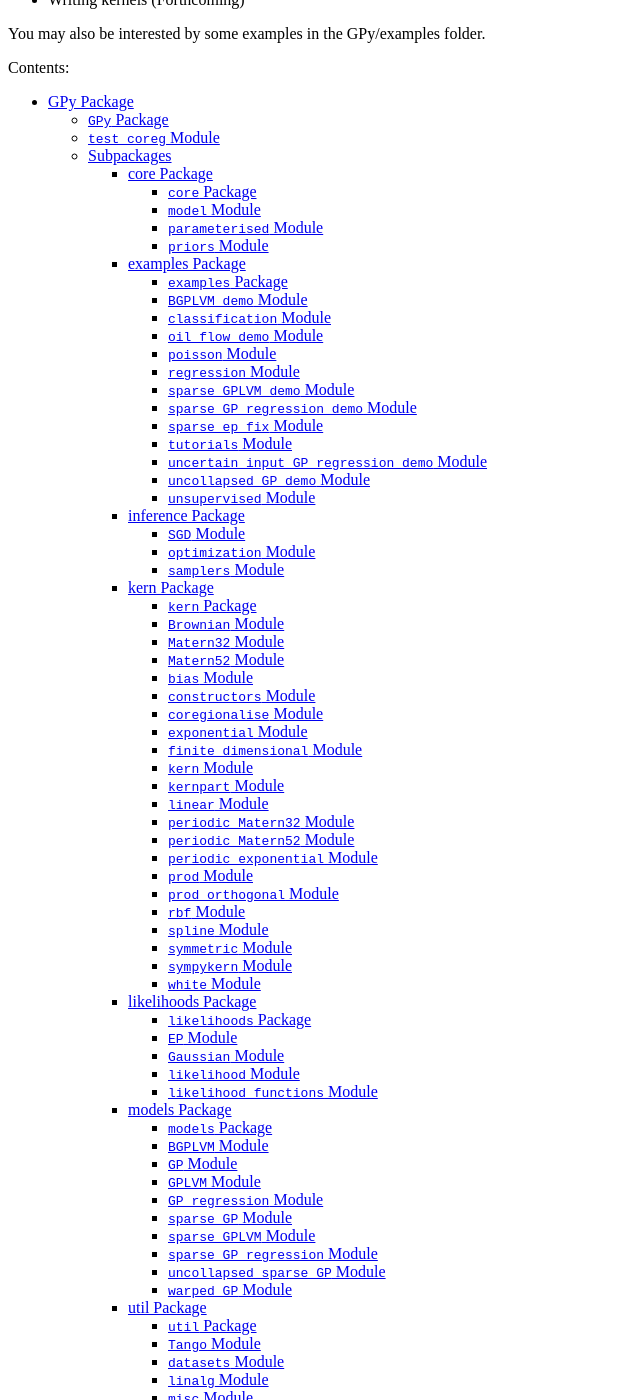
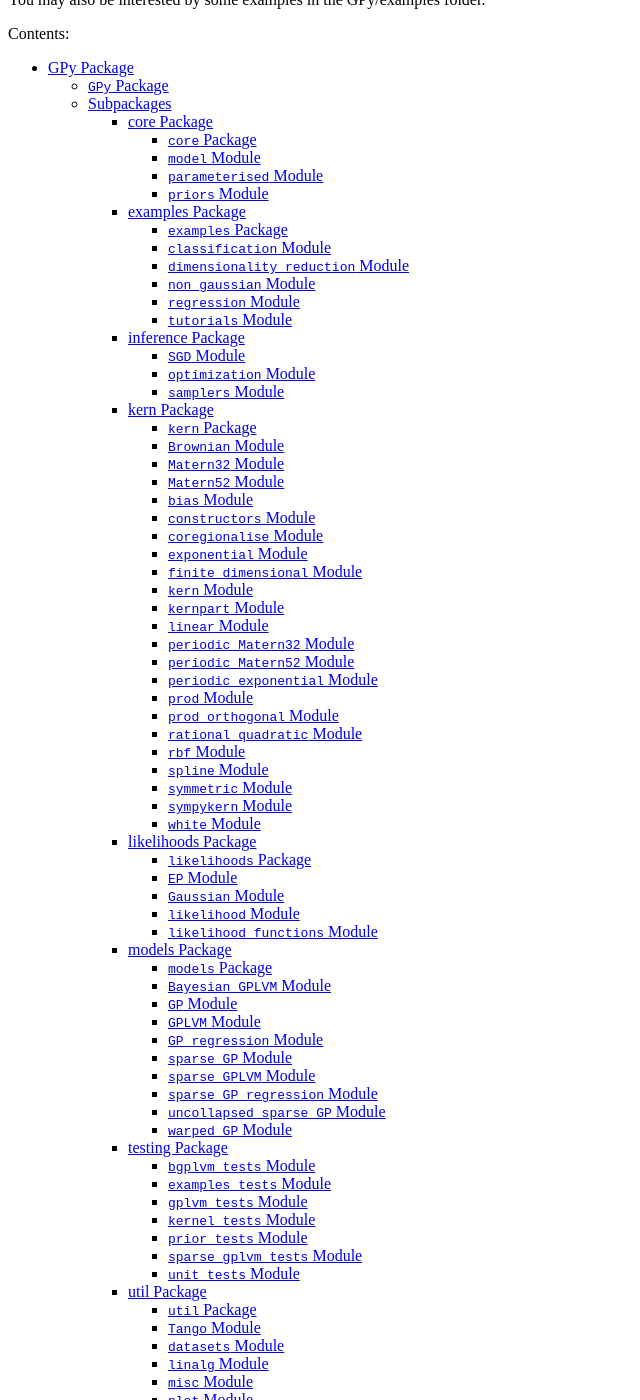
Before and after one commit to SheffieldML/GPy, a Sphinx documentation site: the page built from doc/index.rst, in a window 1280 px wide and 1400 px high, scrolled down 377 px. Shown: the whole window, without its empty margins (0-640 px from the left). Built offline with Sphinx 7.4.7, drawn with Linux system fonts in a browser that asks for light colours; formulas are drawn with MathJax 3; pages that are not in the unit, such as notebooks, are missing from menus; some of the changed text lies outside the part shown.

Commit message:
update in the rational quadratic kernel and new the tutorial on writting kernels

```diff
--- a/doc/GPy.examples.rst
+++ b/doc/GPy.examples.rst
@@ -5,14 +5,6 @@
 -----------------------
 
 .. automodule:: GPy.examples
-    :members:
-    :undoc-members:
-    :show-inheritance:
-
-:mod:`BGPLVM_demo` Module
--------------------------
-
-.. automodule:: GPy.examples.BGPLVM_demo
     :members:
     :undoc-members:
     :show-inheritance:
@@ -25,18 +17,18 @@
     :undoc-members:
     :show-inheritance:
 
-:mod:`oil_flow_demo` Module
----------------------------
+:mod:`dimensionality_reduction` Module
+--------------------------------------
 
-.. automodule:: GPy.examples.oil_flow_demo
+.. automodule:: GPy.examples.dimensionality_reduction
     :members:
     :undoc-members:
     :show-inheritance:
 
-:mod:`poisson` Module
----------------------
+:mod:`non_gaussian` Module
+--------------------------
 
-.. automodule:: GPy.examples.poisson
+.. automodule:: GPy.examples.non_gaussian
     :members:
     :undoc-members:
     :show-inheritance:
@@ -49,30 +41,6 @@
     :undoc-members:
     :show-inheritance:
 
-:mod:`sparse_GPLVM_demo` Module
--------------------------------
-
-.. automodule:: GPy.examples.sparse_GPLVM_demo
-    :members:
-    :undoc-members:
-    :show-inheritance:
-
-:mod:`sparse_GP_regression_demo` Module
----------------------------------------
-
-.. automodule:: GPy.examples.sparse_GP_regression_demo
-    :members:
-    :undoc-members:
-    :show-inheritance:
-
-:mod:`sparse_ep_fix` Module
----------------------------
-
-.. automodule:: GPy.examples.sparse_ep_fix
-    :members:
-    :undoc-members:
-    :show-inheritance:
-
 :mod:`tutorials` Module
 -----------------------
 
@@ -80,27 +48,3 @@
     :members:
     :undoc-members:
     :show-inheritance:
-
-:mod:`uncertain_input_GP_regression_demo` Module
-------------------------------------------------
-
-.. automodule:: GPy.examples.uncertain_input_GP_regression_demo
-    :members:
-    :undoc-members:
-    :show-inheritance:
-
-:mod:`uncollapsed_GP_demo` Module
----------------------------------
-
-.. automodule:: GPy.examples.uncollapsed_GP_demo
-    :members:
-    :undoc-members:
-    :show-inheritance:
-
-:mod:`unsupervised` Module
---------------------------
-
-.. automodule:: GPy.examples.unsupervised
-    :members:
-    :undoc-members:
-    :show-inheritance:
--- a/doc/GPy.models.rst
+++ b/doc/GPy.models.rst
@@ -9,10 +9,10 @@
     :undoc-members:
     :show-inheritance:
 
-:mod:`BGPLVM` Module
---------------------
+:mod:`Bayesian_GPLVM` Module
+----------------------------
 
-.. automodule:: GPy.models.BGPLVM
+.. automodule:: GPy.models.Bayesian_GPLVM
     :members:
     :undoc-members:
     :show-inheritance:
--- /dev/null
+++ b/doc/GPy.testing.rst
@@ -0,0 +1,58 @@
+testing Package
+===============
+
+:mod:`bgplvm_tests` Module
+--------------------------
+
+.. automodule:: GPy.testing.bgplvm_tests
+    :members:
+    :undoc-members:
+    :show-inheritance:
+
+:mod:`examples_tests` Module
+----------------------------
+
+.. automodule:: GPy.testing.examples_tests
+    :members:
+    :undoc-members:
+    :show-inheritance:
+
+:mod:`gplvm_tests` Module
+-------------------------
+
+.. automodule:: GPy.testing.gplvm_tests
+    :members:
+    :undoc-members:
+    :show-inheritance:
+
+:mod:`kernel_tests` Module
+--------------------------
+
+.. automodule:: GPy.testing.kernel_tests
+    :members:
+    :undoc-members:
+    :show-inheritance:
+
+:mod:`prior_tests` Module
+-------------------------
+
+.. automodule:: GPy.testing.prior_tests
+    :members:
+    :undoc-members:
+    :show-inheritance:
+
+:mod:`sparse_gplvm_tests` Module
+--------------------------------
+
+.. automodule:: GPy.testing.sparse_gplvm_tests
+    :members:
+    :undoc-members:
+    :show-inheritance:
+
+:mod:`unit_tests` Module
+------------------------
+
+.. automodule:: GPy.testing.unit_tests
+    :members:
+    :undoc-members:
+    :show-inheritance:
--- a/doc/index.rst
+++ b/doc/index.rst
@@ -10,8 +10,7 @@
 * `Basic Gaussian process regression <tuto_GP_regression.html>`_
 * `Interacting with models <tuto_interacting_with_models.html>`_
 * `A kernel overview <tuto_kernel_overview.html>`_
-* Advanced GP regression (Forthcoming)
-* Writing kernels (Forthcoming)
+* `Writing new kernels <tuto_creating_new_kernels.html>`_
 
 You may also be interested by some examples in the GPy/examples folder.
 
```
Also changed, not shown: doc/GPy.kern.rst (+8 -0 lines), doc/GPy.rst (+0 -8 lines), doc/tuto_creating_new_kernels.rst (added, +180 -0 lines), 1 other file.
